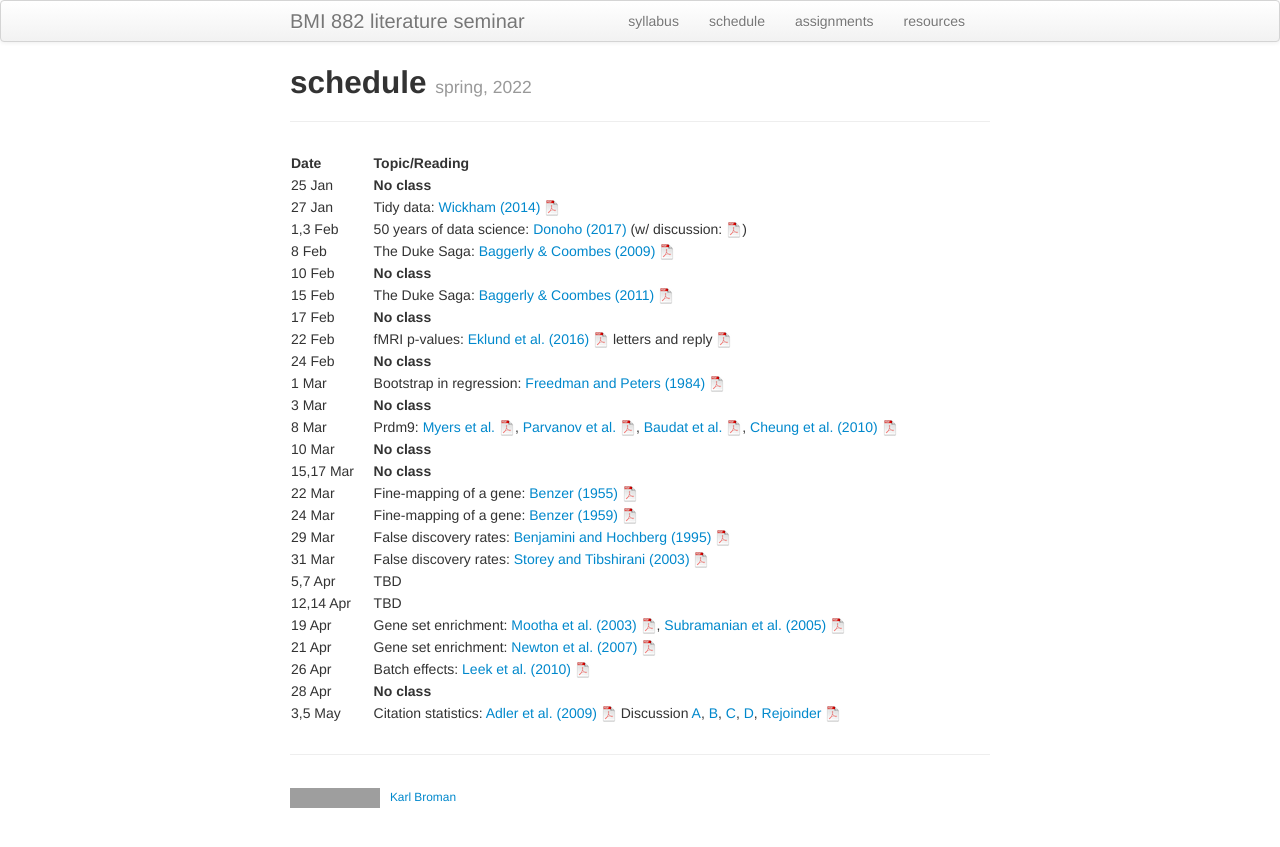
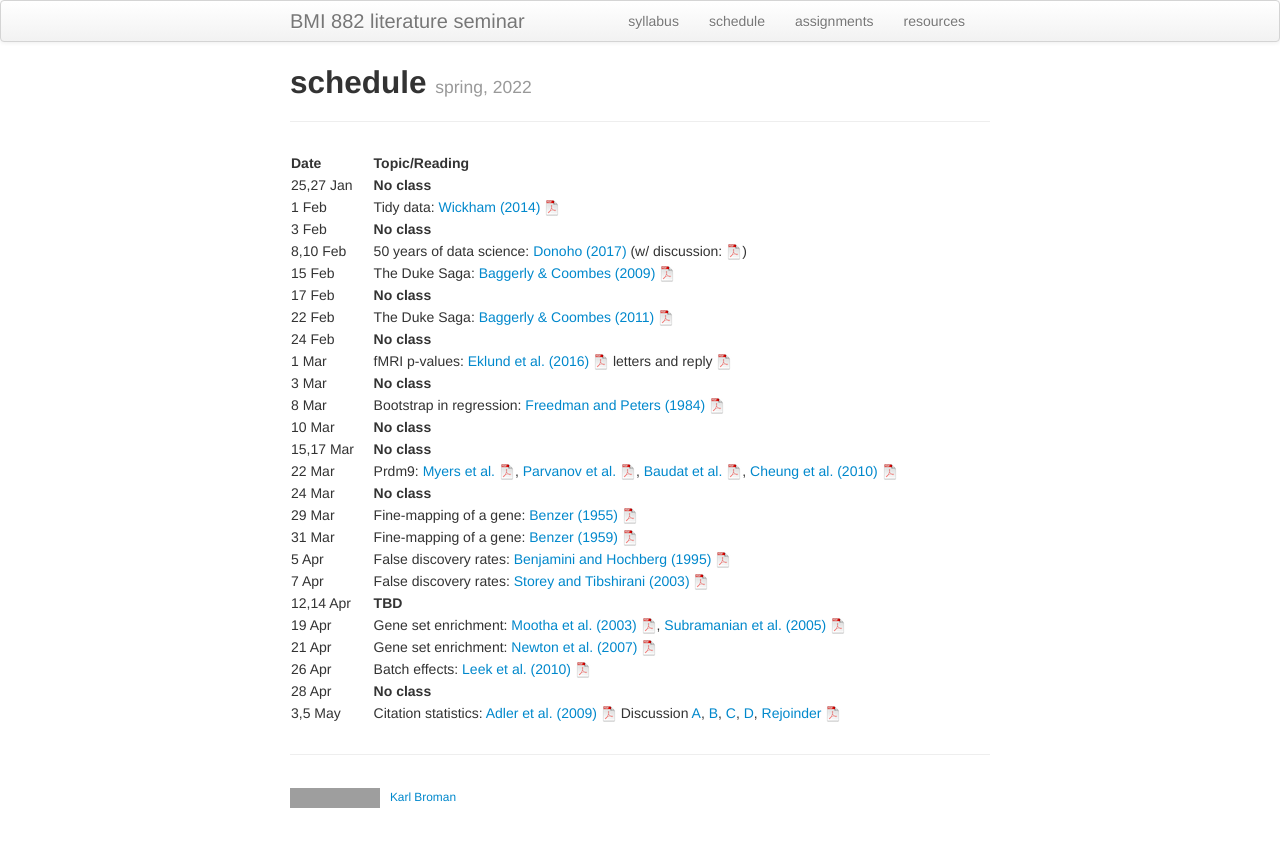
Before and after one commit to kbroman/BMI882_spring2023, a Jekyll site: the page built from schedule.md, in a window 1280 px wide. Shown: the top 847 px of the page. Built offline with Jekyll 4.4.1, drawn with Linux system fonts in a browser that asks for light colours; grey boxes are pictures that could not be loaded.

Commit message:
Adjustments to schedule

```diff
--- a/schedule.md
+++ b/schedule.md
@@ -7,26 +7,26 @@ description: Schedule and readings for BMI 882, Biomedical data science scholarl
 
 | Date    | &nbsp;&nbsp;&nbsp;&nbsp;   | Topic/Reading  |
 | :------ | -- | :----- |
-| 25 Jan      |    | **No class** |
-| 27 Jan      |    | Tidy data: [Wickham (2014)](https://doi.org/10.18637/jss.v059.i10) [![pdf logo](icons/pdf-icon.png)](https://www.jstatsoft.org/index.php/jss/article/view/v059i10/v59i10.pdf) |
-| 1,3 Feb   |    | 50 years of data science: [Donoho (2017)](https://doi.org/10.1080/10618600.2017.1384734) (w/ discussion: [![pdf logo](icons/pdf-icon.png)](https://www.biostat.wisc.edu/~kbroman/blog/50_years_datasci_with_disc.pdf))
-| 8 Feb       |    | The Duke Saga: [Baggerly & Coombes (2009)](https://projecteuclid.org/euclid.aoas/1267453942) [![pdf logo](icons/pdf-icon.png)](https://projecteuclid.org/download/pdfview_1/euclid.aoas/1267453942)
-| 10 Feb      |    | **No class** |
-| 15 Feb       |    | The Duke Saga: [Baggerly & Coombes (2011)](https://academic.oup.com/clinchem/article/57/5/688/5621016) [![pdf logo](icons/pdf-icon.png)](https://academic.oup.com/clinchem/article-pdf/57/5/688/31736129/clinchem0688.pdf)
+| 25,27 Jan      |    | **No class** |
+| 1 Feb      |    | Tidy data: [Wickham (2014)](https://doi.org/10.18637/jss.v059.i10) [![pdf logo](icons/pdf-icon.png)](https://www.jstatsoft.org/index.php/jss/article/view/v059i10/v59i10.pdf) |
+| 3 Feb     |    | **No class** |
+| 8,10 Feb   |    | 50 years of data science: [Donoho (2017)](https://doi.org/10.1080/10618600.2017.1384734) (w/ discussion: [![pdf logo](icons/pdf-icon.png)](https://www.biostat.wisc.edu/~kbroman/blog/50_years_datasci_with_disc.pdf))
+| 15 Feb       |    | The Duke Saga: [Baggerly & Coombes (2009)](https://projecteuclid.org/euclid.aoas/1267453942) [![pdf logo](icons/pdf-icon.png)](https://projecteuclid.org/download/pdfview_1/euclid.aoas/1267453942)
 | 17 Feb      |    | **No class** |
-| 22 Feb      |    | fMRI p-values: [Eklund et al. (2016)](https://doi.org/10.1073/pnas.1602413113) [![pdf logo](icons/pdf-icon.png)](https://www.pnas.org/content/pnas/113/28/7900.full.pdf) letters and reply [![pdf logo](icons/pdf-icon.png)](assets/eklund_disc.pdf)
-| 24 Feb      |    | **No class**
-| 1 Mar      |    | Bootstrap in regression: [Freedman and Peters (1984)](https://www.jstor.org/stable/2288341) [![pdf logo](icons/pdf-icon.png)](assets/freedman_peters_1984.pdf)
+| 22 Feb       |    | The Duke Saga: [Baggerly & Coombes (2011)](https://academic.oup.com/clinchem/article/57/5/688/5621016) [![pdf logo](icons/pdf-icon.png)](https://academic.oup.com/clinchem/article-pdf/57/5/688/31736129/clinchem0688.pdf)
+| 24 Feb      |    | **No class** |
+| 1 Mar      |    | fMRI p-values: [Eklund et al. (2016)](https://doi.org/10.1073/pnas.1602413113) [![pdf logo](icons/pdf-icon.png)](https://www.pnas.org/content/pnas/113/28/7900.full.pdf) letters and reply [![pdf logo](icons/pdf-icon.png)](assets/eklund_disc.pdf)
 | 3 Mar      |    | **No class**
-| 8 Mar       |    | Prdm9: [Myers et al.](https://doi.org/10.1126/science.1182363) [![pdf logo](icons/pdf-icon.png)](https://science.sciencemag.org/content/327/5967/876.full.pdf), [Parvanov et al.](https://doi.org/10.1126/science.1181495) [![pdf logo](icons/pdf-icon.png)](https://science.sciencemag.org/content/sci/327/5967/835.full.pdf), [Baudat et al.](https://doi.org/10.1126/science.1183439) [![pdf logo](icons/pdf-icon.png)](https://science.sciencemag.org/content/327/5967/836.full.pdf), [Cheung et al. (2010)](https://doi.org/10.1126/science.1187155) [![pdf logo](icons/pdf-icon.png)](https://science.sciencemag.org/content/sci/327/5967/791.full.pdf)
-| 10 Mar       |    | **No class** |
+| 8 Mar      |    | Bootstrap in regression: [Freedman and Peters (1984)](https://www.jstor.org/stable/2288341) [![pdf logo](icons/pdf-icon.png)](assets/freedman_peters_1984.pdf)
+| 10 Mar      |    | **No class**
 | 15,17 Mar   |    | **No class** |
-| 22 Mar      |    | Fine-mapping of a gene: [Benzer (1955)](https://doi.org/10.1073/pnas.41.6.344) [![pdf logo](icons/pdf-icon.png)](https://www.pnas.org/content/pnas/41/6/344.full.pdf)
-| 24 Mar      |    | Fine-mapping of a gene: [Benzer (1959)](https://doi.org/10.1073/pnas.45.11.1607) [![pdf logo](icons/pdf-icon.png)](https://www.pnas.org/content/pnas/45/11/1607.full.pdf)
-| 29 Mar      |    | False discovery rates: [Benjamini and Hochberg (1995)](https://doi.org/10.1111/j.2517-6161.1995.tb02031.x) [![pdf logo](icons/pdf-icon.png)](http://bit.ly/32ovGFh)
-| 31 Mar      |    | False discovery rates: [Storey and Tibshirani (2003)](https://doi.org/10.1073/pnas.1530509100) [![pdf logo](icons/pdf-icon.png)](https://www.pnas.org/content/pnas/100/16/9440.full.pdf)
-| 5,7 Apr     |    | TBD        |
-| 12,14 Apr   |    | TBD        |
+| 22 Mar       |    | Prdm9: [Myers et al.](https://doi.org/10.1126/science.1182363) [![pdf logo](icons/pdf-icon.png)](https://science.sciencemag.org/content/327/5967/876.full.pdf), [Parvanov et al.](https://doi.org/10.1126/science.1181495) [![pdf logo](icons/pdf-icon.png)](https://science.sciencemag.org/content/sci/327/5967/835.full.pdf), [Baudat et al.](https://doi.org/10.1126/science.1183439) [![pdf logo](icons/pdf-icon.png)](https://science.sciencemag.org/content/327/5967/836.full.pdf), [Cheung et al. (2010)](https://doi.org/10.1126/science.1187155) [![pdf logo](icons/pdf-icon.png)](https://science.sciencemag.org/content/sci/327/5967/791.full.pdf)
+| 24 Mar       |    | **No class** |
+| 29 Mar      |    | Fine-mapping of a gene: [Benzer (1955)](https://doi.org/10.1073/pnas.41.6.344) [![pdf logo](icons/pdf-icon.png)](https://www.pnas.org/content/pnas/41/6/344.full.pdf)
+| 31 Mar      |    | Fine-mapping of a gene: [Benzer (1959)](https://doi.org/10.1073/pnas.45.11.1607) [![pdf logo](icons/pdf-icon.png)](https://www.pnas.org/content/pnas/45/11/1607.full.pdf)
+| 5 Apr      |    | False discovery rates: [Benjamini and Hochberg (1995)](https://doi.org/10.1111/j.2517-6161.1995.tb02031.x) [![pdf logo](icons/pdf-icon.png)](http://bit.ly/32ovGFh)
+| 7 Apr      |    | False discovery rates: [Storey and Tibshirani (2003)](https://doi.org/10.1073/pnas.1530509100) [![pdf logo](icons/pdf-icon.png)](https://www.pnas.org/content/pnas/100/16/9440.full.pdf)
+| 12,14 Apr   |    | **TBD**        |
 | 19 Apr      |    | Gene set enrichment: [Mootha et al. (2003)](https://doi.org/10.1038/ng1180) [![pdf logo](icons/pdf-icon.png)](assets/mootha2003.pdf), [Subramanian et al. (2005)](https://doi.org/10.1073/pnas.0506580102) [![pdf logo](icons/pdf-icon.png)](https://www.pnas.org/content/pnas/102/43/15545.full.pdf)
 | 21 Apr      |    | Gene set enrichment: [Newton et al. (2007)](https://doi.org/10.1214/07-AOAS104) [![pdf logo](icons/pdf-icon.png)](https://projecteuclid.org/download/pdfview_1/euclid.aoas/1183143730)
 | 26 Apr      |    | Batch effects: [Leek et al. (2010)](https://doi.org/10.1038/nrg2825) [![pdf logo](icons/pdf-icon.png)](https://www.nature.com/articles/nrg2825.pdf)
```
